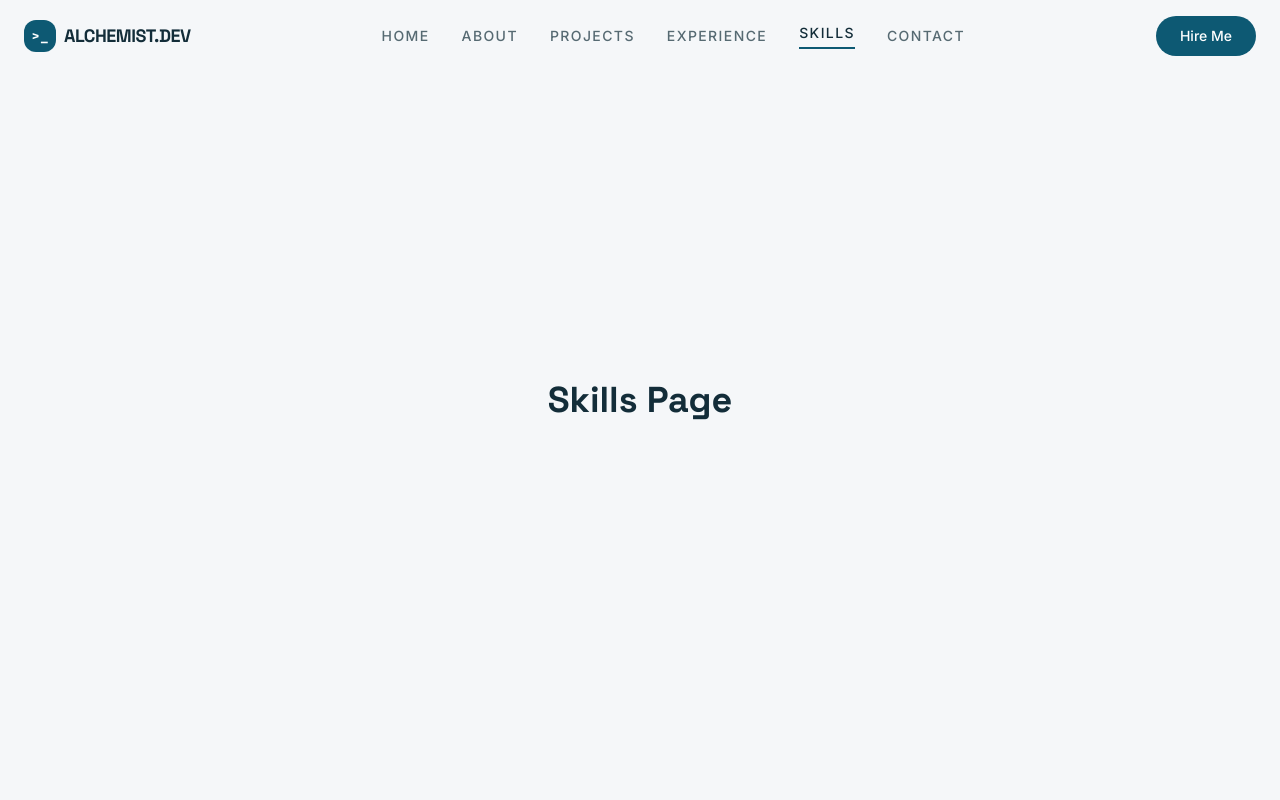
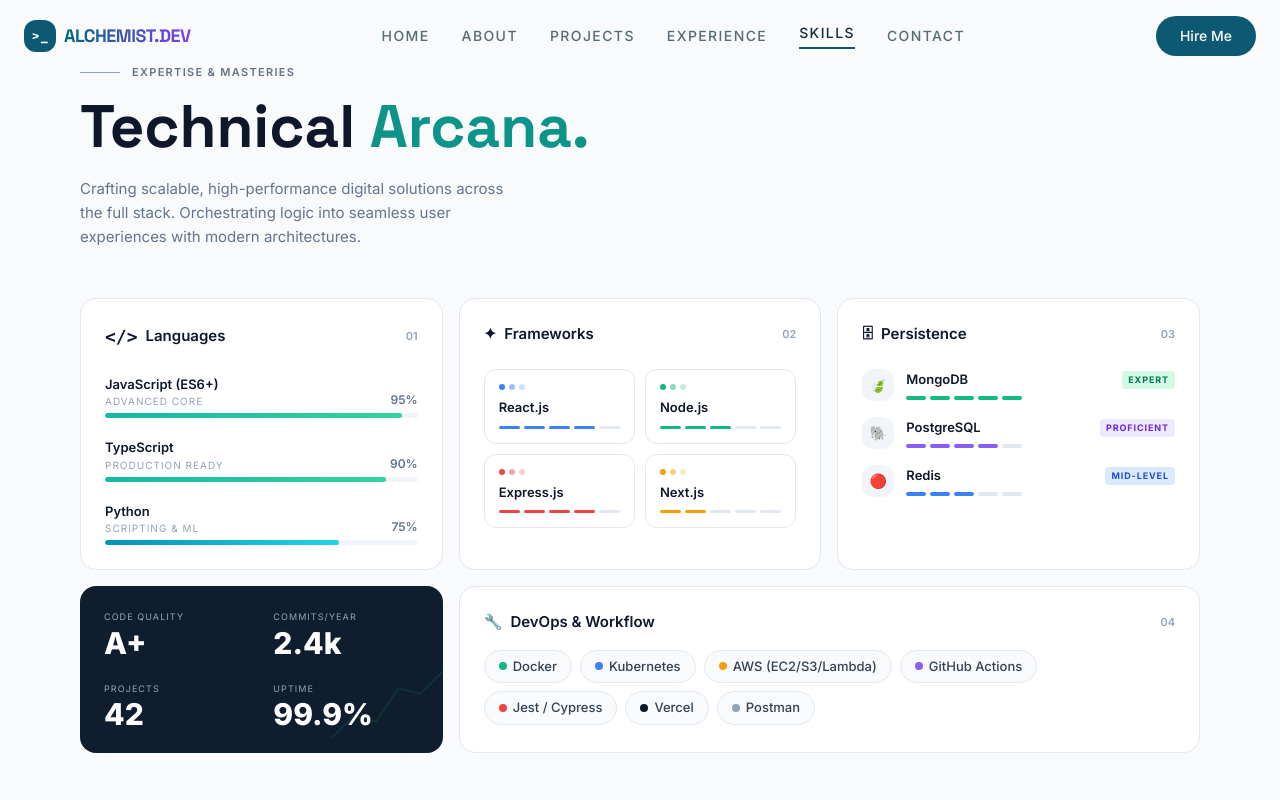
Before and after one commit to Debos602/new-portfolio, a React (Vite) app: page /skills in a window 1280 px wide. Shown: the top 800 px of the page. Built offline with nearby package versions, Linux system fonts and the light colour scheme; the HTML template or start-up script is replaced by a standard one.

Commit message:
added navbar style

```diff
--- a/src/components/Navbar.tsx
+++ b/src/components/Navbar.tsx
@@ -34,9 +34,9 @@ const Navbar = () => {
           <div className="w-8 h-8 rounded-lg bg-primary flex items-center justify-center">
             <span className="text-primary-foreground font-heading font-bold text-sm">&gt;_</span>
           </div>
-          <span className="font-heading font-bold text-lg tracking-tight text-foreground">
-            ALCHEMIST.DEV
-          </span>
+          <span className="font-heading font-bold text-lg tracking-tight bg-gradient-to-r from-[#006874] to-[#7E3FF2] bg-clip-text text-transparent">
+  ALCHEMIST.DEV
+</span>
         </Link>
 
         {/* Desktop Nav */}
--- a/src/index.css
+++ b/src/index.css
@@ -50,7 +50,7 @@
   }
 
   .dark {
-    --background: 210 25% 97%;
+    --background: #F8FAFF;
     --foreground: 200 50% 15%;
   }
 }
--- a/src/pages/skills/Skills.tsx
+++ b/src/pages/skills/Skills.tsx
@@ -1,7 +1,238 @@
+const languages = [
+  { name: "JavaScript (ES6+)", sub: "Advanced Core", pct: 95, color: "from-teal-500 to-emerald-400" },
+  { name: "TypeScript", sub: "Production Ready", pct: 90, color: "from-teal-500 to-emerald-400" },
+  { name: "Python", sub: "Scripting & ML", pct: 75, color: "from-cyan-600 to-cyan-400" },
+];
+
+const frameworks = [
+  { name: "React.js", color: "bg-blue-500", bars: 4 },
+  { name: "Node.js", color: "bg-emerald-500", bars: 3 },
+  { name: "Express.js", color: "bg-red-500", bars: 4 },
+  { name: "Next.js", color: "bg-amber-500", bars: 2 },
+];
+
+const persistence = [
+  {
+    name: "MongoDB",
+    icon: "🍃",
+    level: "Expert",
+    filled: 5,
+    badgeColor: "bg-emerald-100 text-emerald-700",
+    barColor: "bg-emerald-500",
+  },
+  {
+    name: "PostgreSQL",
+    icon: "🐘",
+    level: "Proficient",
+    filled: 4,
+    badgeColor: "bg-violet-100 text-violet-700",
+    barColor: "bg-violet-500",
+  },
+  {
+    name: "Redis",
+    icon: "🔴",
+    level: "Mid-Level",
+    filled: 3,
+    badgeColor: "bg-blue-100 text-blue-700",
+    barColor: "bg-blue-500",
+  },
+];
+
+const devOps = [
+  { label: "Docker", dot: "bg-emerald-500" },
+  { label: "Kubernetes", dot: "bg-blue-500" },
+  { label: "AWS (EC2/S3/Lambda)", dot: "bg-amber-500" },
+  { label: "GitHub Actions", dot: "bg-violet-500" },
+  { label: "Jest / Cypress", dot: "bg-red-500" },
+  { label: "Vercel", dot: "bg-slate-900" },
+  { label: "Postman", dot: "bg-slate-400" },
+];
+
 export const Skills = () => {
   return (
-   <div className="flex h-screen w-full items-center justify-center">
-        <h1 className="text-4xl font-bold">Skills Page</h1>
-    </div>
+    <section className="min-h-screen bg-slate-50 px-6 py-16 md:px-12 lg:px-20">
+      {/* Header */}
+      <div className="flex items-center gap-3 mb-4">
+        <div className="h-px w-10 bg-slate-400" />
+        <span className="text-[11px] font-semibold tracking-[0.12em] uppercase text-slate-500">
+          Expertise &amp; Masteries
+        </span>
+      </div>
+
+      <h1 className="font-extrabold text-5xl md:text-6xl leading-tight mb-5 text-slate-900">
+        Technical <span className="text-teal-600">Arcana.</span>
+      </h1>
+
+      <p className="text-slate-500 text-[15px] leading-relaxed max-w-md mb-12">
+        Crafting scalable, high-performance digital solutions across the full
+        stack. Orchestrating logic into seamless user experiences with modern
+        architectures.
+      </p>
+
+      {/* Top row — 3 cards */}
+      <div className="grid grid-cols-1 md:grid-cols-3 gap-4 mb-4">
+        {/* Languages */}
+        <div className="bg-white rounded-2xl border border-slate-200 p-6">
+          <div className="flex items-center justify-between mb-6">
+            <div className="flex items-center gap-2 text-[15px] font-semibold text-slate-900">
+              <span className="text-lg font-mono">{"</>"}</span>
+              Languages
+            </div>
+            <span className="text-[11px] font-semibold text-slate-400">01</span>
+          </div>
+
+          {languages.map((lang) => (
+            <div key={lang.name} className="mb-5 last:mb-0">
+              <div className="flex justify-between items-end mb-1">
+                <div>
+                  <p className="text-[13px] font-semibold text-slate-900">{lang.name}</p>
+                  <p className="text-[10px] tracking-widest uppercase text-slate-400">{lang.sub}</p>
+                </div>
+                <span className="text-[12px] font-semibold text-slate-500">{lang.pct}%</span>
+              </div>
+              <div className="h-[5px] bg-slate-100 rounded-full overflow-hidden">
+                <div
+                  className={`h-full rounded-full bg-gradient-to-r ${lang.color} transition-all duration-700`}
+                  style={{ width: `${lang.pct}%` }}
+                />
+              </div>
+            </div>
+          ))}
+        </div>
+
+        {/* Frameworks */}
+        <div className="bg-white rounded-2xl border border-slate-200 p-6">
+          <div className="flex items-center justify-between mb-6">
+            <div className="flex items-center gap-2 text-[15px] font-semibold text-slate-900">
+              <span>✦</span> Frameworks
+            </div>
+            <span className="text-[11px] font-semibold text-slate-400">02</span>
+          </div>
+
+          <div className="grid grid-cols-2 gap-2.5">
+            {frameworks.map((fw) => (
+              <div
+                key={fw.name}
+                className="border border-slate-200 rounded-xl p-3.5 flex flex-col gap-2"
+              >
+                <div className="flex gap-1">
+                  {[0, 1, 2].map((i) => (
+                    <div
+                      key={i}
+                      className={`w-1.5 h-1.5 rounded-[3px] ${fw.color}`}
+                      style={{ opacity: i === 0 ? 1 : i === 1 ? 0.5 : 0.25 }}
+                    />
+                  ))}
+                </div>
+                <p className="text-[13px] font-semibold text-slate-900">{fw.name}</p>
+                <div className="flex gap-1">
+                  {[1, 2, 3, 4, 5].map((i) => (
+                    <div
+                      key={i}
+                      className={`flex-1 h-[3px] rounded-full ${
+                        i <= fw.bars ? fw.color : "bg-slate-200"
+                      }`}
+                    />
+                  ))}
+                </div>
+              </div>
+            ))}
+          </div>
+        </div>
+
+        {/* Persistence */}
+        <div className="bg-white rounded-2xl border border-slate-200 p-6">
+          <div className="flex items-center justify-between mb-6">
+            <div className="flex items-center gap-2 text-[15px] font-semibold text-slate-900">
+              <span>🗄</span> Persistence
+            </div>
+            <span className="text-[11px] font-semibold text-slate-400">03</span>
+          </div>
+
+          {persistence.map((db) => (
+            <div key={db.name} className="flex items-center gap-3 mb-4 last:mb-0">
+              <div className="w-8 h-8 rounded-lg bg-slate-100 flex items-center justify-center text-sm flex-shrink-0">
+                {db.icon}
+              </div>
+              <div className="flex-1">
+                <div className="flex justify-between items-center mb-1.5">
+                  <span className="text-[13px] font-semibold text-slate-900">{db.name}</span>
+                  <span
+                    className={`text-[9px] font-bold tracking-widest uppercase px-1.5 py-0.5 rounded ${db.badgeColor}`}
+                  >
+                    {db.level}
+                  </span>
+                </div>
+                <div className="flex gap-1">
+                  {[1, 2, 3, 4, 5].map((i) => (
+                    <div
+                      key={i}
+                      className={`w-5 h-1 rounded-full ${
+                        i <= db.filled ? db.barColor : "bg-slate-200"
+                      }`}
+                    />
+                  ))}
+                </div>
+              </div>
+            </div>
+          ))}
+        </div>
+      </div>
+
+      {/* Bottom row — stats + devops */}
+      <div className="grid grid-cols-1 md:grid-cols-3 gap-4">
+        {/* Stats dark card */}
+        <div className="bg-[#0f1e2e] rounded-2xl p-6 relative overflow-hidden">
+          <svg
+            className="absolute right-0 bottom-0 w-28 h-24 opacity-10"
+            viewBox="0 0 100 80"
+            fill="none"
+          >
+            <polyline
+              points="0,70 20,50 40,55 60,25 80,30 100,10"
+              stroke="#22d3a0"
+              strokeWidth="2"
+              fill="none"
+            />
+          </svg>
+          <div className="grid grid-cols-2 gap-6 relative z-10">
+            {[
+              { label: "Code Quality", val: "A+" },
+              { label: "Commits/Year", val: "2.4k" },
+              { label: "Projects", val: "42" },
+              { label: "Uptime", val: "99.9%" },
+            ].map((s) => (
+              <div key={s.label}>
+                <p className="text-[9px] tracking-[0.12em] uppercase text-slate-400 mb-1">
+                  {s.label}
+                </p>
+                <p className="text-3xl font-extrabold text-white leading-none">{s.val}</p>
+              </div>
+            ))}
+          </div>
+        </div>
+
+        {/* DevOps */}
+        <div className="bg-white rounded-2xl border border-slate-200 p-6 md:col-span-2">
+          <div className="flex items-center justify-between mb-4">
+            <div className="flex items-center gap-2 text-[15px] font-semibold text-slate-900">
+              <span>🔧</span> DevOps &amp; Workflow
+            </div>
+            <span className="text-[11px] font-semibold text-slate-400">04</span>
+          </div>
+          <div className="flex flex-wrap gap-2">
+            {devOps.map((t) => (
+              <div
+                key={t.label}
+                className="flex items-center gap-1.5 text-[13px] font-medium text-slate-700 border border-slate-200 rounded-full px-3.5 py-1.5 bg-slate-50"
+              >
+                <span className={`w-2 h-2 rounded-full flex-shrink-0 ${t.dot}`} />
+                {t.label}
+              </div>
+            ))}
+          </div>
+        </div>
+      </div>
+    </section>
   );
-}
+};
```
